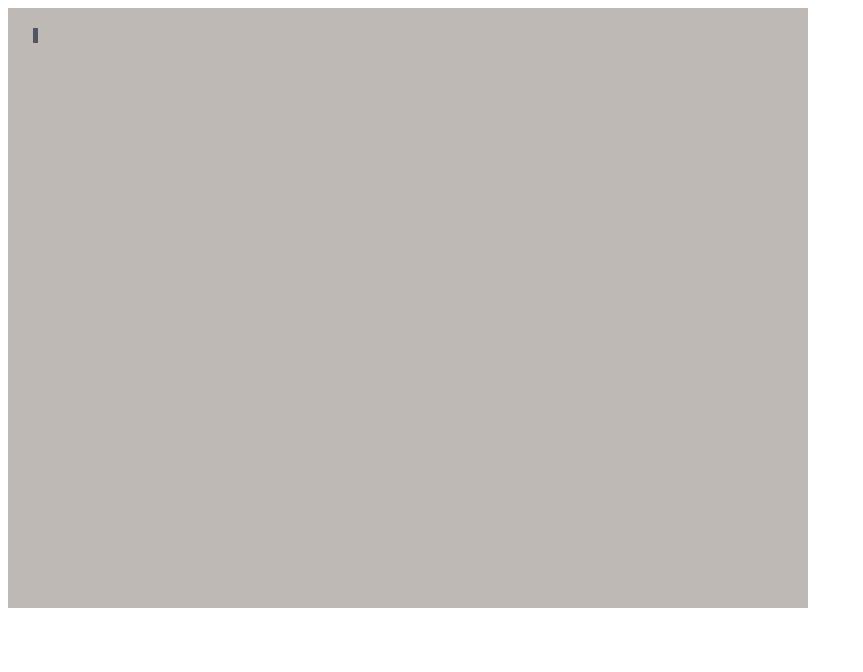
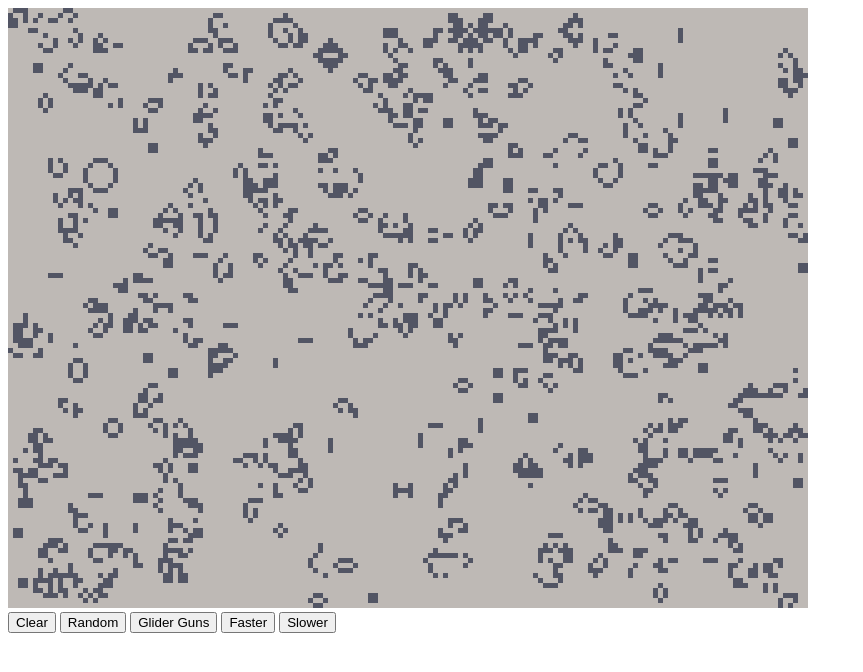
Before and after one commit to arrwhidev/cellular-automata, a plain HTML site: page game_of_life.html in a window 1280 px wide. Shown: the whole page, without its empty margins (0-863 px from the left). Drawn offline with Linux system fonts and the light colour scheme.

Commit message:
Tided, added buttons and glider guns

```diff
--- a/game_of_life.html
+++ b/game_of_life.html
@@ -6,18 +6,83 @@
     </head>
     <body>
         <canvas id="canvas" width="800" height="600"></canvas>
+        <div class="buttons">
+            <button onclick="clearUniverse()">Clear</button>
+            <button onclick="randomUniverse()">Random</button>
+            <button onclick="addGliderGuns()">Glider Guns</button>
+            <button onclick="speedUp()">Faster</button>
+            <button onclick="slowDown()">Slower</button>
+        </div>
         <script>
             const ctx = document.getElementById("canvas").getContext("2d");
             const ACTIVE_COLOUR = '#525564';
             const INACTIVE_COLOUR = '#BEB9B5';
-            const UNIVERSE_UPDATE_TIME = 100;
             const WIDTH = 800;
             const HEIGHT = 600;
             const SIDE = 5;
             const NUM_COLS = WIDTH / SIDE;
             const NUM_ROWS = HEIGHT / SIDE;
+            const NEIGHBOUR_OFFSETS = [
+                {y: -1, x: -1},
+                {y: -1, x: 0},
+                {y: -1, x: +1},
+                {y: 0, x: -1},
+                {y: 0, x: +1},
+                {y: +1, x: -1},
+                {y: +1, x: 0},
+                {y: +1, x: +1},
+            ];
+            let speed = 100;
             let universe;
             let lastTime;
+
+            const speedUp = () => {
+                if(speed > 0) speed -= 50;
+            }
+            const slowDown = () => {
+                if(speed < 1000) speed += 50;
+            }
+
+            const forEachCell = fn => {
+                for(let y = 0; y < NUM_ROWS; y++) {
+                    for(let x = 0; x < NUM_COLS; x++){
+                        fn(x, y);
+                    }
+                }
+            };
+
+            const randomUniverse = () => {
+                forEachCell((x,y) => universe[y][x] = Math.floor(Math.random() * 2));
+            }
+            const clearUniverse = () => {
+                universe = createEmptyUniverse();
+            }
+            const addGliderGuns = () => {
+                const gliderGun = [
+                    [0,0,0,0,0,0,0,0,0,0,0,0,0,0,0,0,0,0,0,0,0,0,0,0,0,0,0,0,0,0,0,0,0,0,0,0,0,0,0],
+                    [0,0,0,0,0,0,0,0,0,0,0,0,0,0,0,0,0,0,0,0,0,0,0,0,0,0,0,0,0,0,0,0,0,0,0,0,0,0,0],
+                    [0,0,0,0,0,0,0,0,0,0,0,0,0,0,0,0,0,0,0,0,0,0,0,0,0,0,0,0,0,0,0,0,0,0,0,0,0,0,0],
+                    [0,0,0,0,0,0,0,0,0,0,0,0,0,0,0,0,0,0,0,0,0,0,0,0,0,0,0,0,0,0,0,0,0,0,0,0,0,0,0],
+                    [0,0,0,0,0,0,0,0,0,0,0,0,0,0,0,0,0,0,0,0,0,0,0,0,0,1,0,0,0,0,0,0,0,0,0,0,0,0,0],
+                    [0,0,0,0,0,0,0,0,0,0,0,0,0,0,0,0,0,0,0,0,0,0,0,1,0,1,0,0,0,0,0,0,0,0,0,0,0,0,0],
+                    [0,0,0,0,0,0,0,0,0,0,0,0,0,1,1,0,0,0,0,0,0,1,1,0,0,0,0,0,0,0,0,0,0,0,0,1,1,0,0],
+                    [0,0,0,0,0,0,0,0,0,0,0,0,1,0,0,0,1,0,0,0,0,1,1,0,0,0,0,0,0,0,0,0,0,0,0,1,1,0,0],
+                    [0,1,1,0,0,0,0,0,0,0,0,1,0,0,0,0,0,1,0,0,0,1,1,0,0,0,0,0,0,0,0,0,0,0,0,0,0,0,0],
+                    [0,1,1,0,0,0,0,0,0,0,0,1,0,0,0,1,0,1,1,0,0,0,0,1,0,1,0,0,0,0,0,0,0,0,0,0,0,0,0],
+                    [0,0,0,0,0,0,0,0,0,0,0,1,0,0,0,0,0,1,0,0,0,0,0,0,0,1,0,0,0,0,0,0,0,0,0,0,0,0,0],
+                    [0,0,0,0,0,0,0,0,0,0,0,0,1,0,0,0,1,0,0,0,0,0,0,0,0,0,0,0,0,0,0,0,0,0,0,0,0,0,0],
+                    [0,0,0,0,0,0,0,0,0,0,0,0,0,1,1,0,0,0,0,0,0,0,0,0,0,0,0,0,0,0,0,0,0,0,0,0,0,0,0],
+                ];
+
+                // Make a few guns ar various offets.
+                [{x:0, y:0}, {x:60, y:10}, {x:20, y:60}].forEach(offset => {
+                    forEachCell((x,y) => {
+                        if(gliderGun[y] && gliderGun[y][x]) {
+                            universe[offset.y+y][offset.x+x] = gliderGun[y][x];
+                        }
+                    });
+                });
+            };
 
             const createEmptyUniverse = () => {
                 const arr = [];
@@ -36,16 +101,9 @@
             }
 
             const getNumLiveNeighbours = (x, y) => {
-                let count = 0;
-                if(cellState(y-1, x-1)) count++;
-                if(cellState(y-1, x)) count++;
-                if(cellState(y-1, x+1)) count++;
-                if(cellState(y, x-1)) count++;
-                if(cellState(y, x+1)) count++;
-                if(cellState(y+1, x-1)) count++;
-                if(cellState(y+1, x)) count++;
-                if(cellState(y+1, x+1)) count++;
-                return count;
+                return NEIGHBOUR_OFFSETS.reduce((numLiveNeighbours, n) => {
+                    return numLiveNeighbours + cellState(y-n.y, x-n.x);
+                }, 0);
             }
 
             const calculateIsAlive = (x, y) => {
@@ -67,15 +125,13 @@
                 return isAlive;
             }
 
-            const updateUniverse = () => {
+            const renderAndUpdateUniverse = () => {
                 const nextGeneration = createEmptyUniverse();
-                for(let y = 0; y < NUM_ROWS; y++) {
-                    for(let x = 0; x < NUM_COLS; x++) {
-                        ctx.fillStyle = universe[y][x] ? ACTIVE_COLOUR : INACTIVE_COLOUR;
-                        ctx.fillRect(x * SIDE, y * SIDE, SIDE, SIDE);
-                        nextGeneration[y][x] = calculateIsAlive(x, y);
-                    }
-                }
+                forEachCell((x,y) => {
+                    ctx.fillStyle = universe[y][x] ? ACTIVE_COLOUR : INACTIVE_COLOUR;
+                    ctx.fillRect(x * SIDE, y * SIDE, SIDE, SIDE);
+                    nextGeneration[y][x] = calculateIsAlive(x, y);
+                });
                 universe = nextGeneration;
             }
 
@@ -83,23 +139,15 @@
                 if(!lastTime) lastTime = timestamp;
                 window.requestAnimationFrame(universeTick);
                 const delta = timestamp - lastTime;
-                if(delta >= UNIVERSE_UPDATE_TIME) {
+                if(delta >= speed) {
                     lastTime = timestamp;
-                    updateUniverse();
+                    renderAndUpdateUniverse();
                 }
             }
 
             // Let's create our universe and begin...
-
-
             universe = createEmptyUniverse();
-            // add
-
-            // Blinker
-            universe[5][4] = 1;
-            universe[5][5] = 1;
-            universe[5][6] = 1;
-
+            randomUniverse();
             window.requestAnimationFrame(universeTick);
         </script>
     </body>
```
